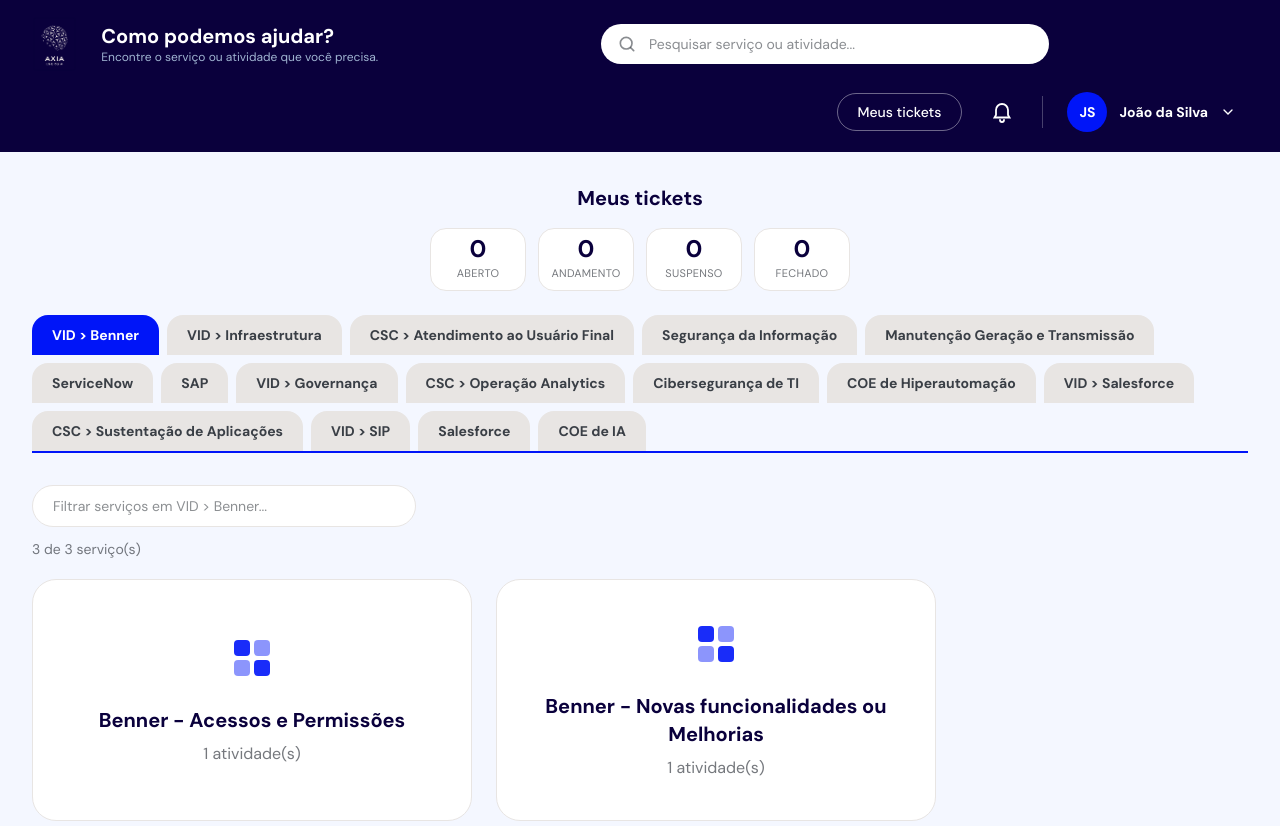
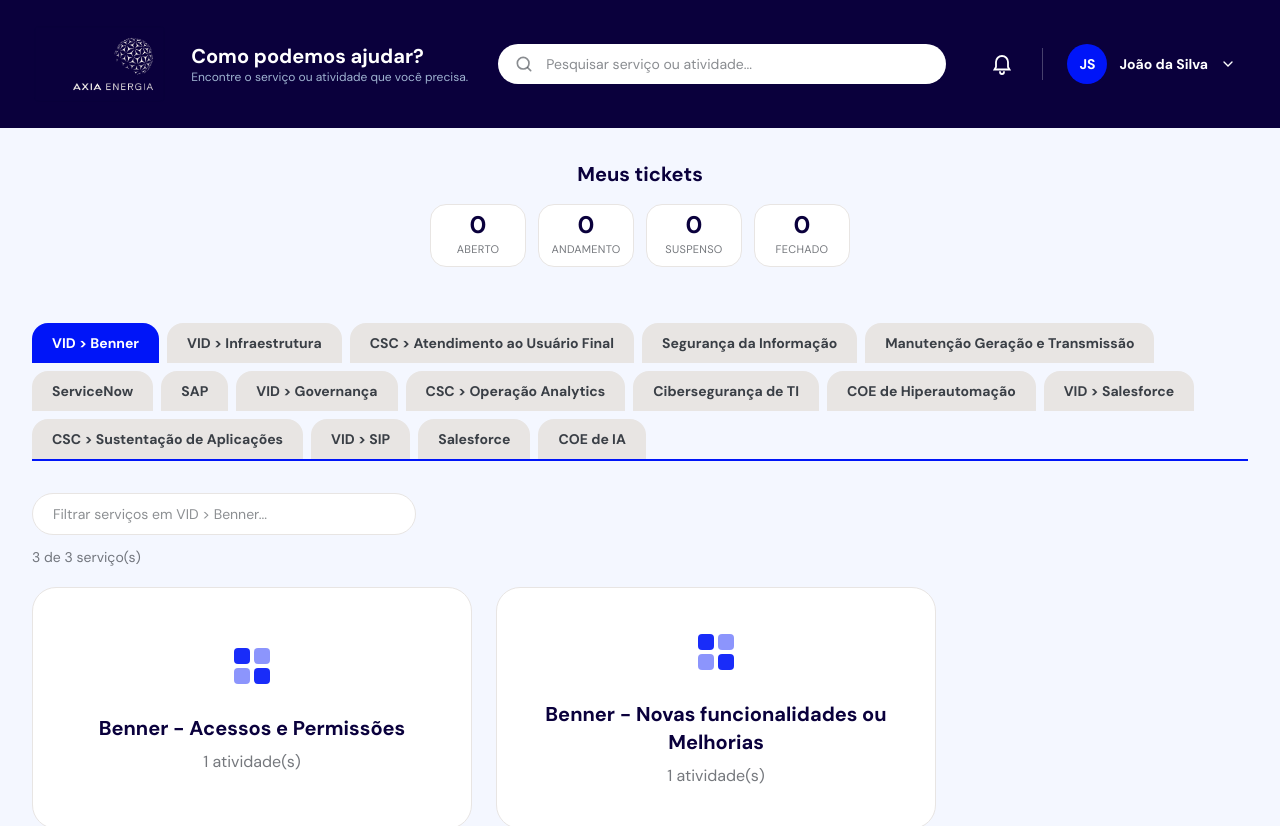
Before and after one commit to magno02/centraldeatendimento, a React (Vite) app: page / in a window 1280 px wide. Shown: the top 826 px of the page. Built offline with nearby package versions, Linux system fonts and the light colour scheme.

Commit message:
Ajuste antes da mudança das abas

```diff
--- a/src/App.jsx
+++ b/src/App.jsx
@@ -1,5 +1,5 @@
 import { useState, useEffect, useRef } from 'react'
-import logo from './assets/AF_ELETROBRAS_PRIMARIA_LOGO_AXIA_ENERGIA_VERTICAL_AZUL_MARINHO_RGB.png'
+import logo from './assets/AF_ELETROBRAS_PRIMARIA_LOGO_AXIA_ENERGIA_HORIZONTAL_AZUL_MARINHO_RGB.png'
 import { PORTFOLIOS, ATIVIDADES } from './catalogo'
 import {
   STATUS,
@@ -398,8 +398,8 @@
 }) {
   return (
     <header className="bg-axia-purple text-white">
-      <div className="mx-auto flex max-w-[1440px] flex-wrap items-center gap-x-6 gap-y-4 px-8 py-4">
-        <img src={logo} alt="AXIA Energia" className="h-14 w-auto shrink-0" />
+      <div className="mx-auto flex max-w-[1440px] flex-wrap items-center gap-x-6 gap-y-4 px-8 py-6">
+        <img src={logo} alt="AXIA Energia" className="h-20 w-auto shrink-0" />
 
         <div className="min-w-0">
           <h1 className="text-xl font-bold leading-tight">Como podemos ajudar?</h1>
@@ -429,13 +429,6 @@
         </label>
 
         <div className="ml-auto flex shrink-0 items-center gap-5">
-          <button
-            onClick={onMeusTickets}
-            className="rounded-full border border-white/40 px-5 py-2 text-sm font-medium hover:bg-white/10"
-          >
-            Meus tickets
-          </button>
-
           <Popover
             rotulo={
               <>
@@ -671,7 +664,7 @@
 function Abas({ itens, ativa, onSelect }) {
   return (
     // linha azul colada nas abas: mesma div, borda inferior logo abaixo dos botões
-    <div className="mb-8 flex flex-wrap gap-2 border-b-2 border-axia-blue pt-6">
+    <div className="mb-8 flex flex-wrap gap-2 border-b-2 border-axia-blue pt-14">
       {itens.map((p) => (
         <button
           key={p.id}
```
